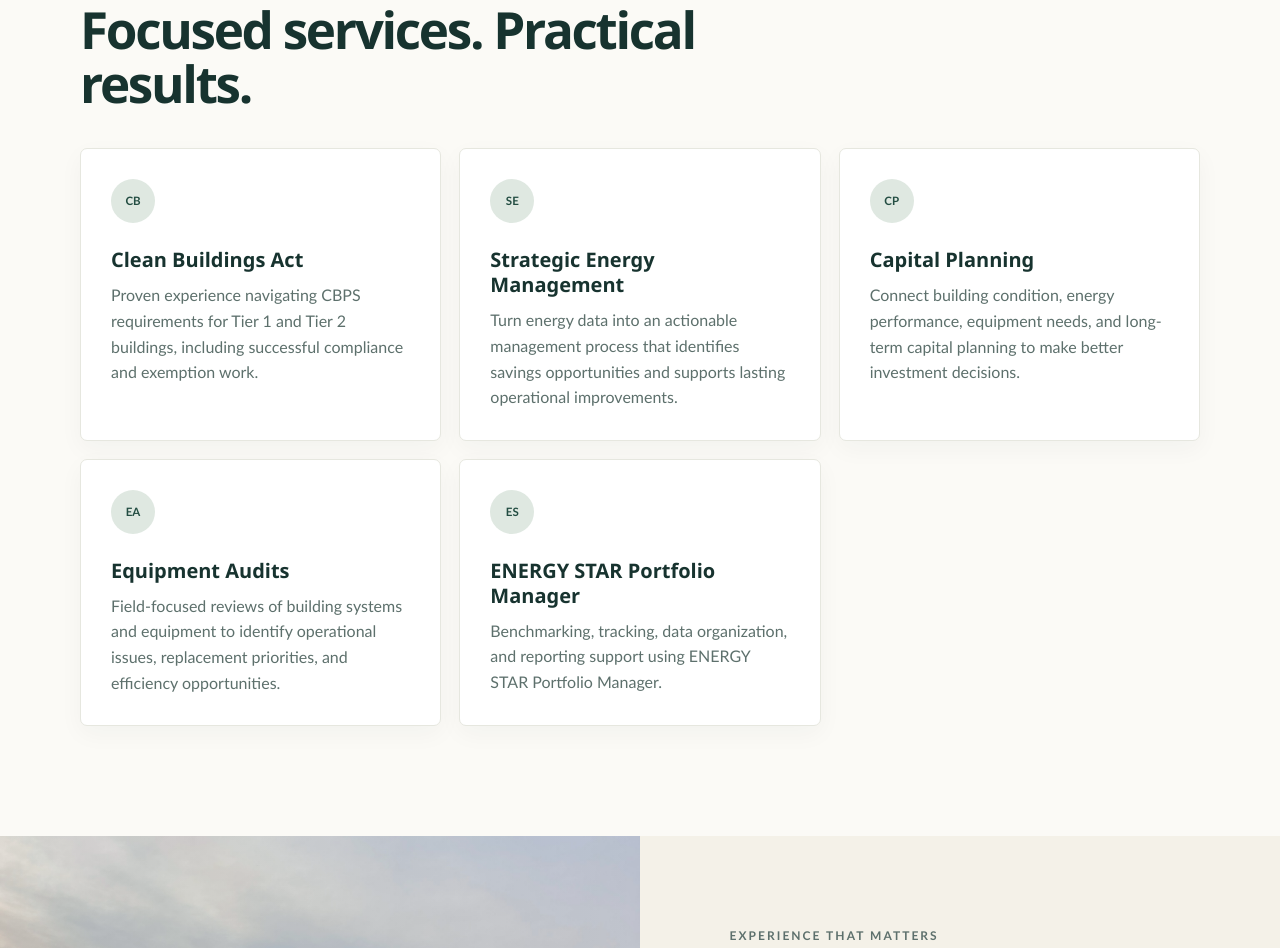
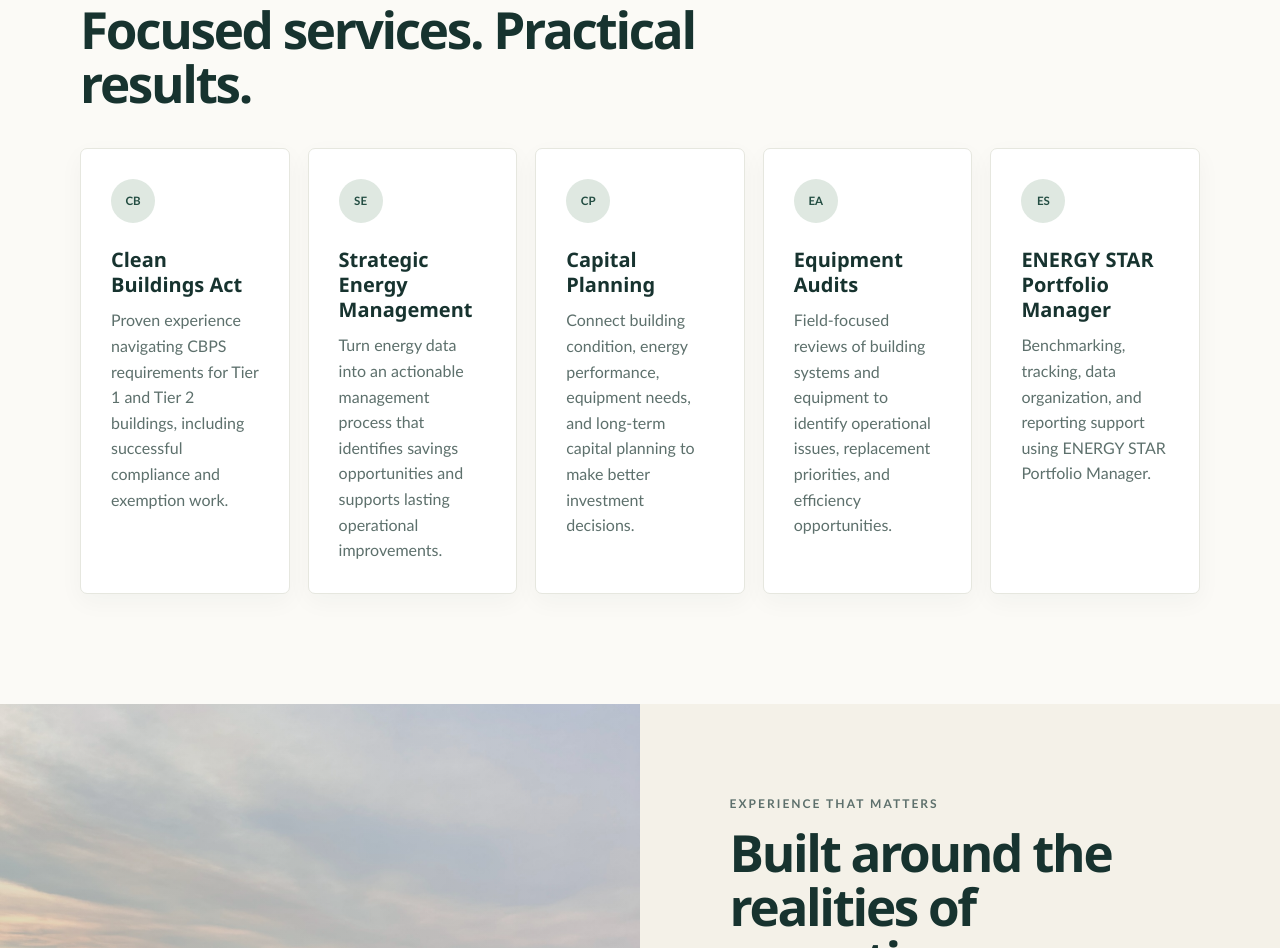
Before and after one commit to inrgnw/inrgnw, a plain HTML site: page index.html in a window 1280 px wide. Shown: the part 1192-2140 px from the top of the page. Drawn offline with Linux system fonts and the light colour scheme.

Commit message:
Change card layout to five columns

```diff
--- a/styles.css
+++ b/styles.css
@@ -266,7 +266,7 @@ footer .brand { color: white; }
 /* Three cards across on desktop */
 .cards {
   display: grid;
-  grid-template-columns: repeat(3, 1fr);
+  grid-template-columns: repeat(5, 1fr);
   gap: 18px;
 }
 
```
